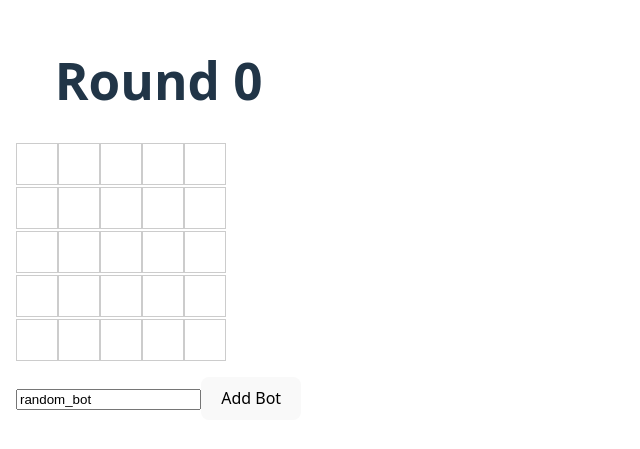
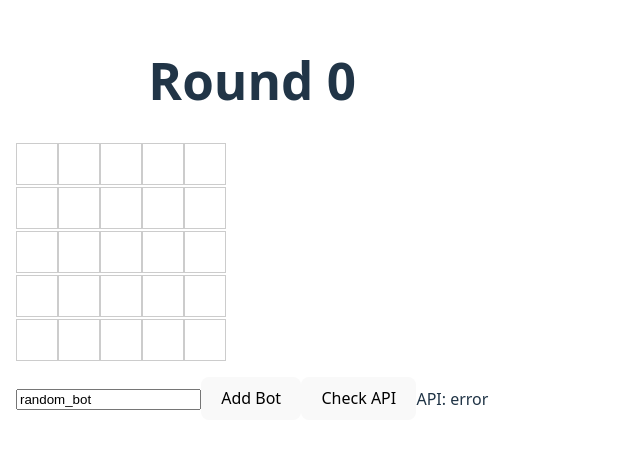
Before and after one commit to pg-endokenta/python_rts, a React (Vite) app in the folder frontend/: page / in a window 1280 px wide. Shown: the part 181-630 px from the top of the page, without its empty margins (0-640 px from the left). Built offline with nearby package versions, Linux system fonts and the light colour scheme; no server answers.

Commit message:
Add health check endpoint and improve frontend logging

```diff
--- a/frontend/src/App.jsx
+++ b/frontend/src/App.jsx
@@ -4,6 +4,7 @@ import './App.css'
 export default function App() {
   const [game, setGame] = useState({ bots: {}, board_size: 5, round: 0 })
   const [newBot, setNewBot] = useState('random_bot')
+  const [apiStatus, setApiStatus] = useState('')
 
   const apiBase = import.meta.env.VITE_API_URL || ''
 
@@ -14,17 +15,41 @@ export default function App() {
     const ws = new WebSocket(wsUrl)
     ws.onmessage = (ev) => {
       const data = JSON.parse(ev.data)
+      console.debug('ws message', data)
       setGame(data)
     }
     return () => ws.close()
   }, [apiBase])
 
+  const checkApi = async () => {
+    try {
+      const res = await fetch(`${apiBase}/health`)
+      setApiStatus(res.ok ? 'ok' : 'error')
+      console.debug('health check', res.status)
+    } catch (err) {
+      console.error('health check failed', err)
+      setApiStatus('error')
+    }
+  }
+
+  useEffect(() => {
+    checkApi()
+  }, [apiBase])
+
   const addBot = async () => {
-    await fetch(`${apiBase}/add_bot`, {
-      method: 'POST',
-      headers: { 'Content-Type': 'application/json' },
-      body: JSON.stringify({ bot: newBot })
-    })
+    try {
+      const res = await fetch(`${apiBase}/add_bot`, {
+        method: 'POST',
+        headers: { 'Content-Type': 'application/json' },
+        body: JSON.stringify({ bot: newBot })
+      })
+      console.debug('add bot response', res.status)
+      if (!res.ok) {
+        console.error('failed to add bot', await res.text())
+      }
+    } catch (err) {
+      console.error('add bot failed', err)
+    }
   }
 
   const cells = []
@@ -48,6 +73,8 @@ export default function App() {
       <div className='controls'>
         <input value={newBot} onChange={e => setNewBot(e.target.value)} />
         <button onClick={addBot}>Add Bot</button>
+        <button onClick={checkApi}>Check API</button>
+        <span className='status'>API: {apiStatus}</span>
       </div>
     </div>
   )
```
Also changed, not shown: 1 other file (tests, documents, lock files or other folders).
